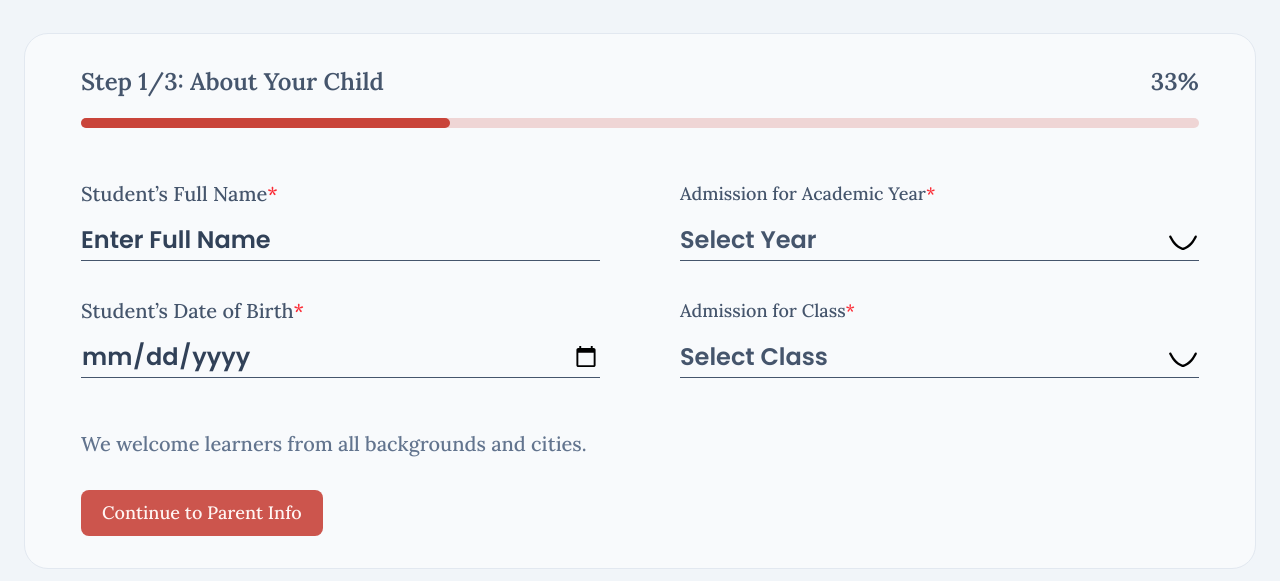
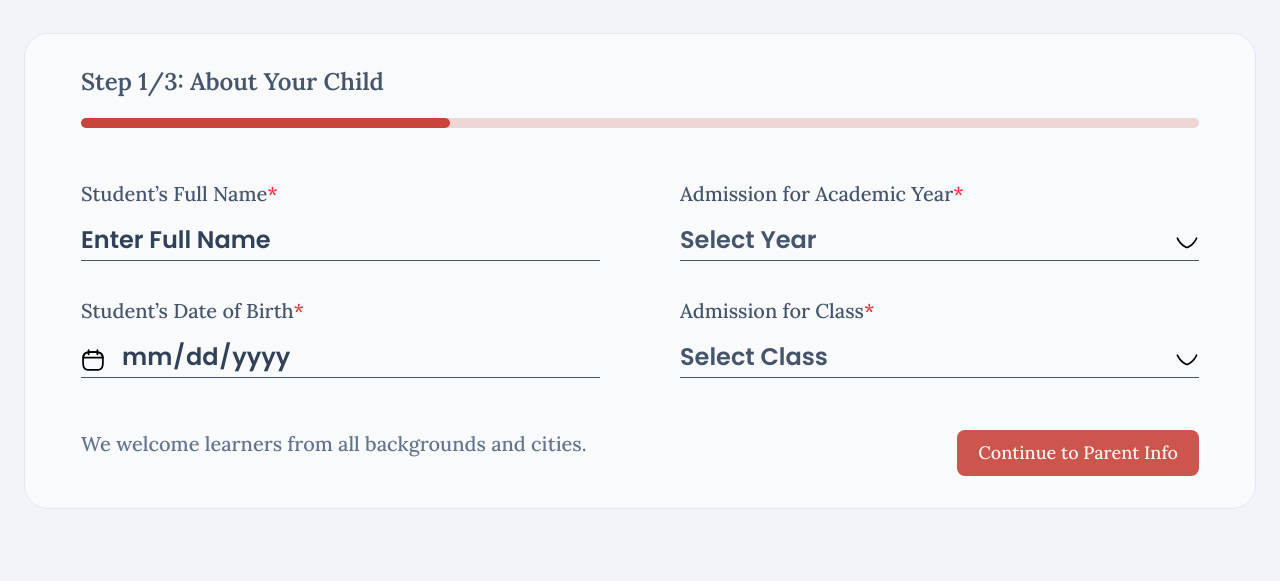
Before and after one commit to sai-edu-group/sis-brand-website, an Astro site: page /admission in a window 1280 px wide. Shown: the part 219-800 px from the top of the page. Built offline with nearby package versions, Linux system fonts and the light colour scheme; Astro itself is replaced by a stand-in of ours.

Commit message:
ui fixes

```diff
--- a/src/components/Button.astro
+++ b/src/components/Button.astro
@@ -33,7 +33,7 @@ const variants = {
     "bg-orange-500 text-orange-50 border border-transparent hover:bg-orange-600",
   outline:
     "bg-transparent text-orange-500 border border-orange-500 hover:bg-orange-500 hover:text-orange-50",
-  ghost: "bg-n-100 text-n-600 hover:bg-n-200",
+  ghost: "bg-n-200 text-n-500 hover:bg-n-100",
 };
 
 // Sizes
--- a/src/components/FormStepsCard.astro
+++ b/src/components/FormStepsCard.astro
@@ -20,10 +20,9 @@ const {
 } = Astro.props;
 
 const percent = Math.round((step / total) * 100);
-const Tag = as as any;
 ---
 
-<Tag
+<div
   id={id}
   data-step
   class:list={[
@@ -36,9 +35,6 @@ const Tag = as as any;
     <h3 class="text-n-600 text-lg font-semibold md:text-2xl">
       Step {step}/{total}: {title}
     </h3>
-
-    <!-- Percentage text -->
-    <span class="text-n-600 text-lg font-semibold md:text-2xl">{percent}%</span>
   </div>
 
   <!-- Progress bar -->
@@ -51,4 +47,4 @@ const Tag = as as any;
   </div>
 
   <slot />
-</Tag>
+</div>
--- a/src/components/Input.astro
+++ b/src/components/Input.astro
@@ -28,6 +28,7 @@ const {
   </label>
 
   <!-- Input -->
+  <div class="relative">
     <input
       type={type}
       placeholder={placeholder}
@@ -37,4 +38,51 @@ const {
       required={required}
       class="text-n-700 focus:border-n-950 placeholder:text-n-700 font-secondary border-n-600 lg::text-3xl w-full border-b bg-transparent px-0 pb-1 text-lg font-semibold focus:ring-0 focus:outline-none md:text-xl lg:text-2xl"
     />
+
+    {
+      type === "date" && (
+        <span
+          class="pointer-events-none absolute top-1/2 left-0 z-10 -translate-y-1/2"
+          aria-hidden="true"
+        >
+          <svg
+            class="size-3 md:size-6"
+            width="30"
+            height="30"
+            viewBox="0 0 30 30"
+            fill="none"
+            xmlns="http://www.w3.org/2000/svg"
+          >
+            <path
+              d="M15.0007 4.17651C17.2856 4.17652 19.3928 4.22638 21.4564 4.323C24.9425 4.48622 27.7668 7.16194 28.157 10.5475C28.6251 14.607 28.6251 18.0771 28.157 22.1365C27.7668 25.5222 24.9425 28.1978 21.4564 28.3611C19.3928 28.4578 17.2856 28.5076 15.0007 28.5076C12.7155 28.5076 10.6077 28.4578 8.54383 28.3611C5.05793 28.1978 2.23356 25.5222 1.84321 22.1365C1.37518 18.0771 1.37517 14.607 1.84321 10.5475C2.23357 7.16196 5.0579 4.48622 8.54383 4.323C10.6077 4.22636 12.7154 4.17651 15.0007 4.17651ZM15.0007 6.31937C12.7478 6.31937 10.6736 6.36875 8.64428 6.46376C6.2081 6.57783 4.24256 8.45083 3.97247 10.7934C3.52329 14.6895 3.5233 17.9946 3.97247 21.8907C4.24256 24.2333 6.20807 26.1062 8.64428 26.2203C10.6735 26.3154 12.7478 26.3647 15.0007 26.3647C17.2535 26.3647 19.3279 26.3154 21.357 26.2203C23.793 26.106 25.7576 24.2339 26.0278 21.8917V21.8907C26.477 17.9945 26.477 14.6896 26.0278 10.7934C25.7578 8.45102 23.7932 6.57804 21.357 6.46376C19.3278 6.36875 17.2535 6.31938 15.0007 6.31937Z"
+              fill="currentColor"
+            />
+            <path
+              d="M14.9994 4.17651C17.2847 4.17651 19.3924 4.22636 21.4563 4.323C24.9421 4.48622 27.7653 7.16204 28.1558 10.5475C28.2092 11.0106 28.2569 11.4666 28.2981 11.9172C28.3255 12.217 28.2259 12.5151 28.0229 12.7375C27.82 12.9598 27.5329 13.0868 27.2319 13.0869H2.76798C2.46692 13.0869 2.17996 12.9598 1.97697 12.7375C1.77396 12.515 1.67326 12.2171 1.70074 11.9172C1.74202 11.4668 1.78963 11.0108 1.84304 10.5475C2.23341 7.16198 5.05777 4.48622 8.54365 4.323C10.6073 4.22638 12.7145 4.17652 14.9994 4.17651ZM14.9994 6.31937C12.7466 6.31938 10.6724 6.36875 8.64305 6.46376C6.20705 6.578 4.24237 8.45094 3.9723 10.7934C3.9665 10.8437 3.96225 10.894 3.9566 10.9441H26.0433C26.0377 10.894 26.0334 10.8437 26.0276 10.7934C25.7574 8.45079 23.7919 6.57783 21.3558 6.46376C19.3265 6.36875 17.2523 6.31937 14.9994 6.31937Z"
+              fill="currentColor"
+            />
+            <path
+              d="M8.46094 8.0361V2.56386C8.46094 1.97213 8.94063 1.49243 9.53237 1.49243C10.1241 1.49243 10.6038 1.97213 10.6038 2.56386V8.0361C10.6036 8.62769 10.124 9.10753 9.53237 9.10753C8.94073 9.10753 8.4611 8.62769 8.46094 8.0361Z"
+              fill="currentColor"
+            />
+            <path
+              d="M19.3975 8.0361V2.56386C19.3975 1.97213 19.8772 1.49243 20.4689 1.49243C21.0606 1.49243 21.5403 1.97213 21.5403 2.56386V8.0361C21.5402 8.62769 21.0605 9.10753 20.4689 9.10753C19.8773 9.10753 19.3976 8.62769 19.3975 8.0361Z"
+              fill="currentColor"
+            />
+          </svg>
+        </span>
+      )
+    }
   </div>
+</div>
+
+<style>
+  input[type="date"]::-webkit-calendar-picker-indicator {
+    opacity: 0;
+    display: none;
+  }
+
+  input[type="date"] {
+    padding-left: 40px; /* adjust as needed */
+  }
+</style>
--- a/src/components/Select.astro
+++ b/src/components/Select.astro
@@ -26,7 +26,7 @@ const {
   <!-- Select label -->
   <label
     for={name}
-    class="text-n-600 lg:text-xxl text-base font-medium md:text-lg"
+    class="text-n-600 text-base font-medium md:text-lg lg:text-xl"
   >
     {label}{required && <span class="text-red-500">*</span>}
   </label>
@@ -51,7 +51,7 @@ const {
       aria-hidden="true"
     >
       <svg
-        class="size-4 md:size-6 lg:size-8"
+        class="size-3 md:size-6"
         width="30"
         height="30"
         viewBox="0 0 30 30"
--- a/src/sections/admission/Form.astro
+++ b/src/sections/admission/Form.astro
@@ -85,7 +85,7 @@ const ACCENT = "#C9443A";
           />
         </div>
 
-        <div class="flex flex-col flex-wrap gap-8">
+        <div class="flex flex-wrap justify-between gap-8">
           <p class="text-n-500 text-base font-medium md:text-xl">
             We welcome learners from all backgrounds and cities.
           </p>
@@ -141,7 +141,7 @@ const ACCENT = "#C9443A";
           </div>
         </div>
 
-        <div class="flex flex-col flex-wrap gap-8">
+        <div class="flex flex-wrap justify-between gap-8">
           <p class="text-n-500 text-base font-medium md:text-xl">
             This is how we’ll get in touch with you. We don’t spam, promise.
           </p>
```
Also changed, not shown: public/icons/calendar.svg (added). Lines whose indentation alone changed are shown as unchanged.
